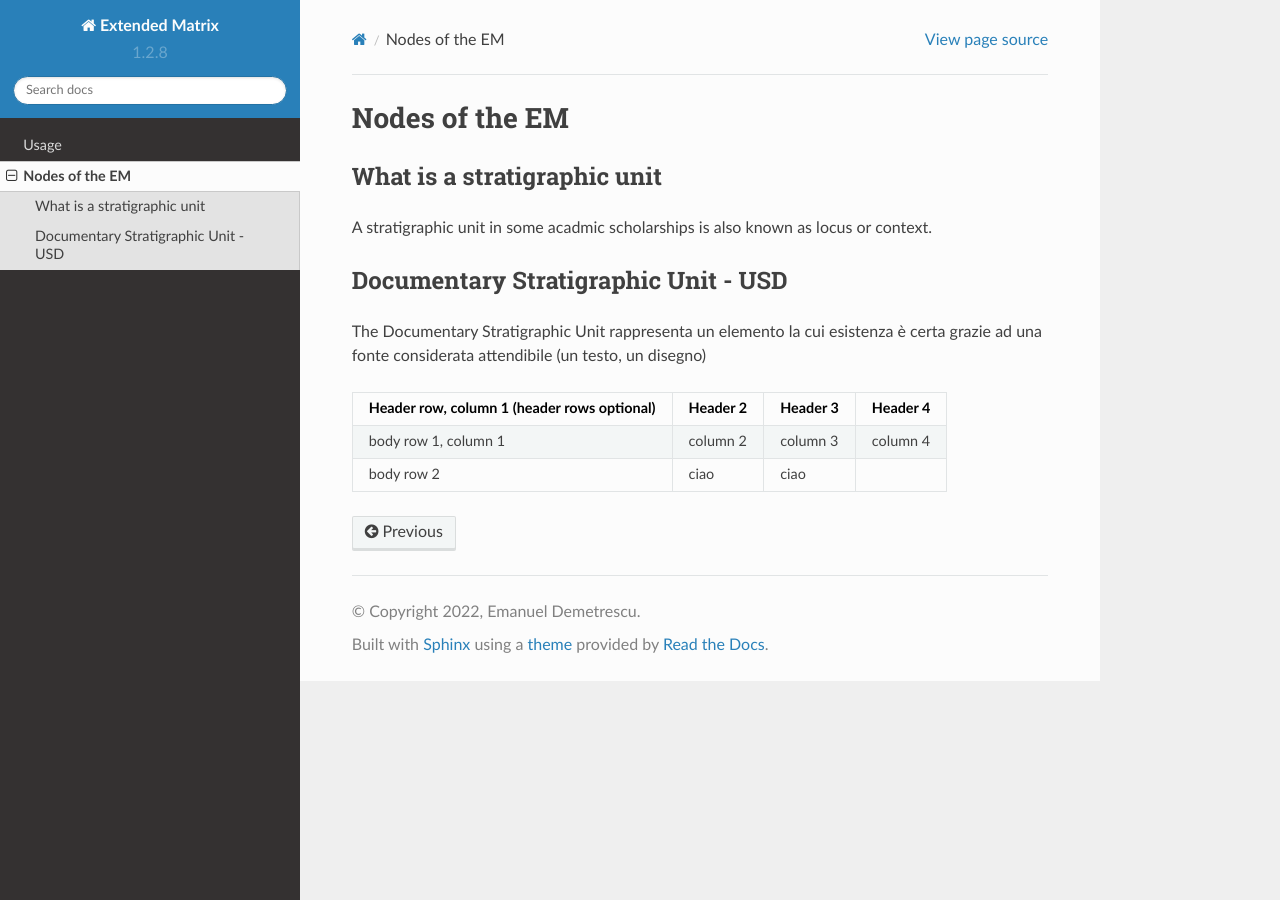
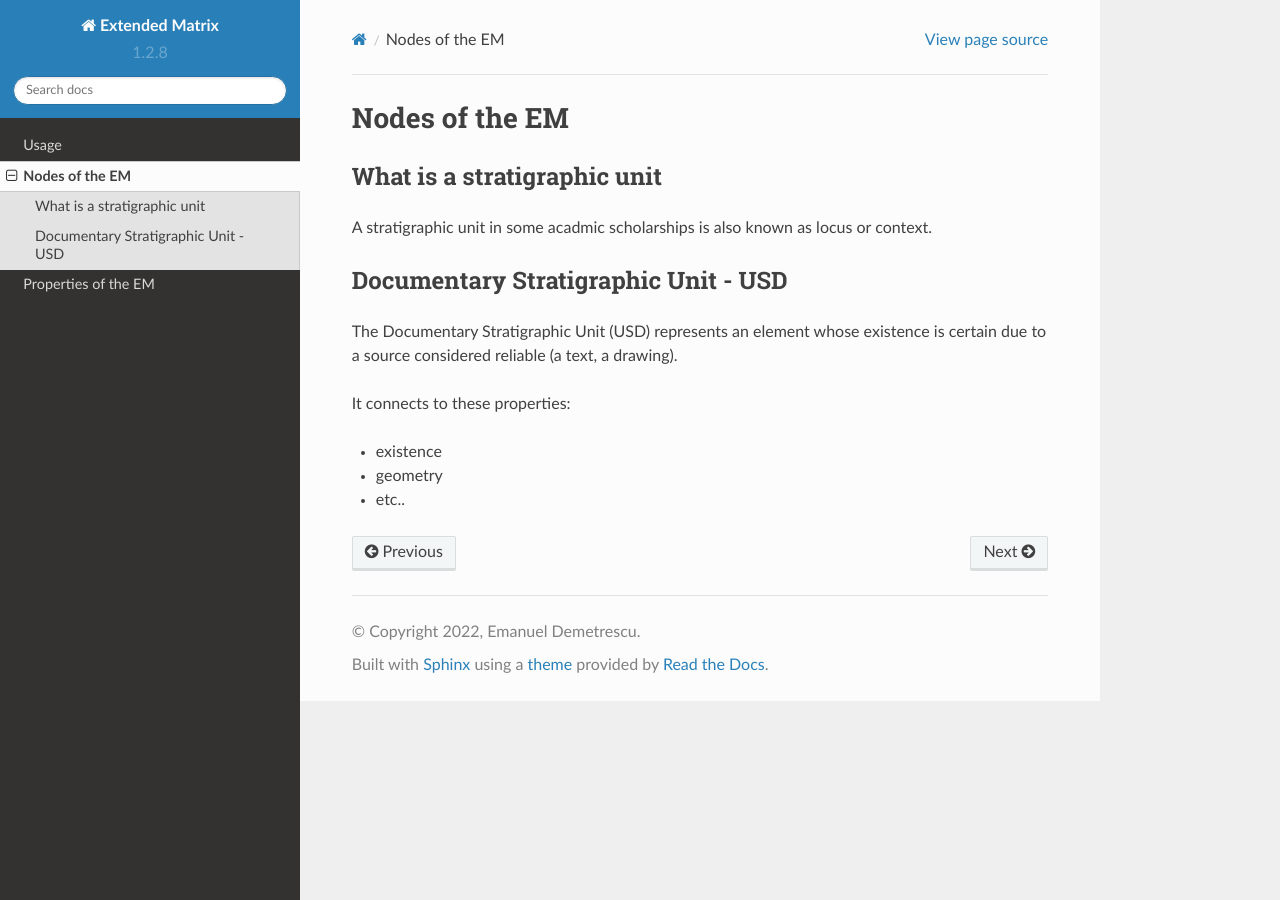
Before and after one commit to zalmoxes-laran/ExtendedMatrix-doc, a Sphinx documentation site: the page built from docs/source/nodes.rst, in a window 1280 px wide. Built offline with Sphinx 7.4.7 and the Read the Docs theme 2.0.0, drawn with Linux system fonts in a browser that asks for light colours.

Commit message:
adding properties section

```diff
--- a/docs/source/index.rst
+++ b/docs/source/index.rst
@@ -8,6 +8,7 @@ It does ....
 Check out the :doc:`usage` section for further information, including
 how to :ref:`installation` the project.
 for the description of the nodes, see :ref:`nodes`
+for the properties, see :ref:`properties`
 
 .. note::
 
@@ -20,3 +21,4 @@ Contents
 
    usage
    nodes
+   properties
--- a/docs/source/nodes.rst
+++ b/docs/source/nodes.rst
@@ -13,13 +13,20 @@ A stratigraphic unit in some acadmic scholarships is also known as locus or cont
 Documentary Stratigraphic Unit - USD
 ------------------------------------
 
-The Documentary Stratigraphic Unit rappresenta un elemento la cui esistenza è certa grazie ad una fonte considerata attendibile (un testo, un disegno)
+The Documentary Stratigraphic Unit (USD) represents an element whose existence is certain due to a source considered reliable (a text, a drawing).
 
-+------------------------+------------+----------+----------+
-| Header row, column 1   | Header 2   | Header 3 | Header 4 |
-| (header rows optional) |            |          |          |
-+========================+============+==========+==========+
-| body row 1, column 1   | column 2   | column 3 | column 4 |
-+------------------------+------------+----------+----------+
-| body row 2             | ciao       | ciao     |          |
-+------------------------+------------+----------+----------+
+It connects to these properties:
+
+* existence
+* geometry
+* etc..
+
+
+.. +------------------------+------------+----------+----------+
+.. | Header row, column 1   | Header 2   | Header 3 | Header 4 |
+.. | (header rows optional) |            |          |          |
+.. +========================+============+==========+==========+
+.. | body row 1, column 1   | column 2   | column 3 | column 4 |
+.. +------------------------+------------+----------+----------+
+.. | body row 2             | ciao       | ciao     |          |
+.. +------------------------+------------+----------+----------+
```
Also changed, not shown: docs/source/properties.rst (added, +24 -0 lines).
